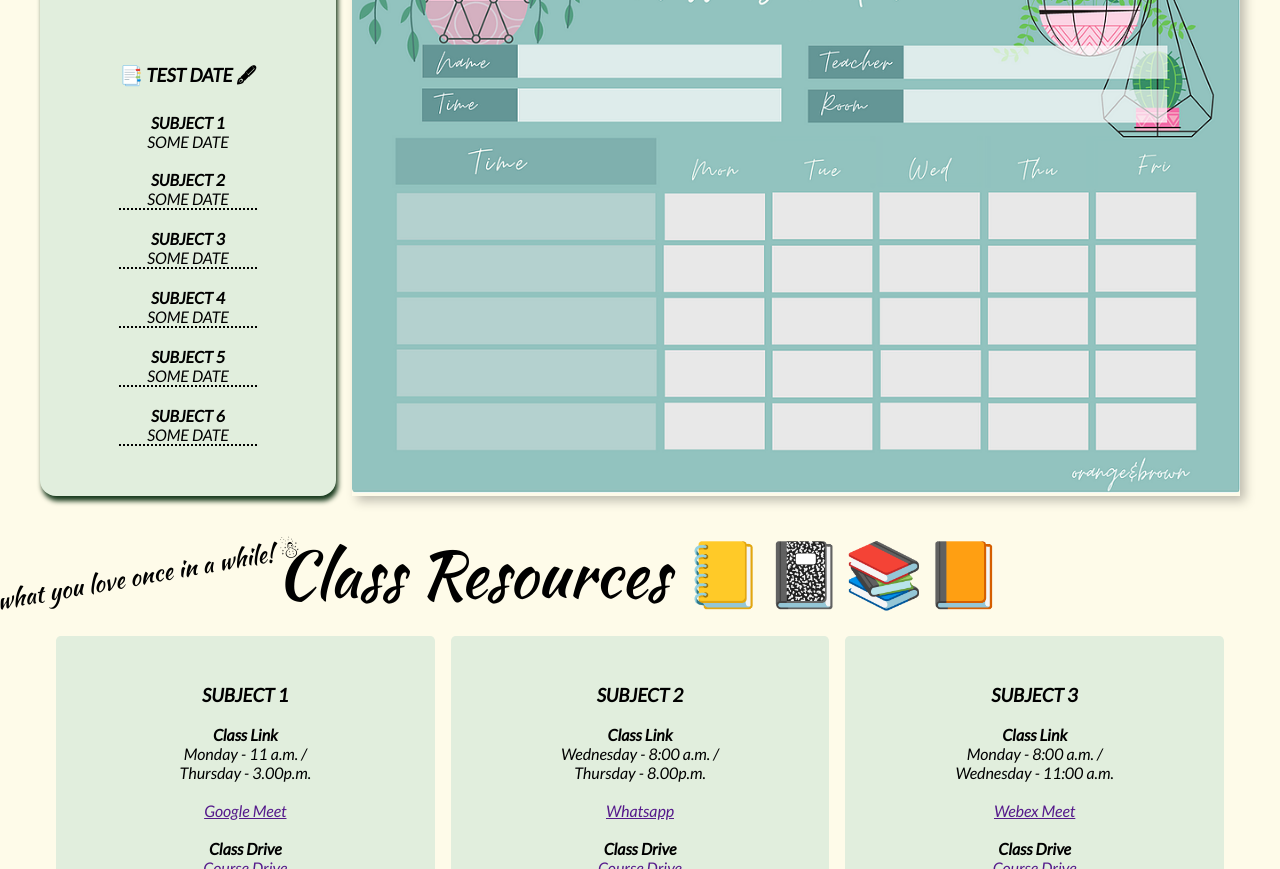
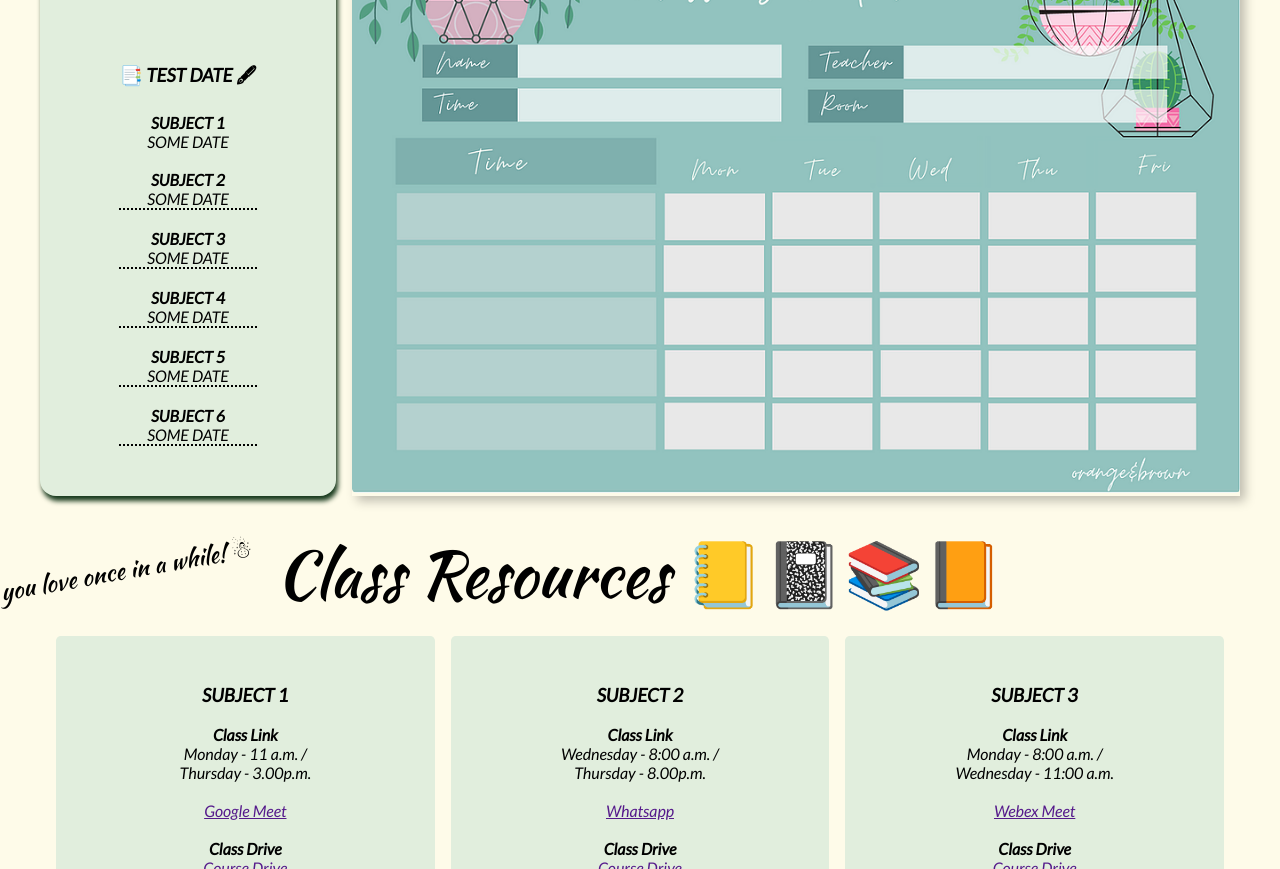
Before and after one commit to RaynardChew/AESTHETICS-ORGANIZER_PUBLIC-, a plain HTML site: page html/template.html in a window 1280 px wide. Shown: the part 231-1100 px from the top of the page. Drawn offline with Linux system fonts and the light colour scheme.

Commit message:
fixing error

```diff
--- a/style.css
+++ b/style.css
@@ -234,7 +234,7 @@ margin: 2rem 0;
   font-size: 1.5rem;
   position: absolute;
   top: 2rem;
-  left: -6rem;
+  left: -9rem;
   transform: rotate(-10deg);
 
 }
```
